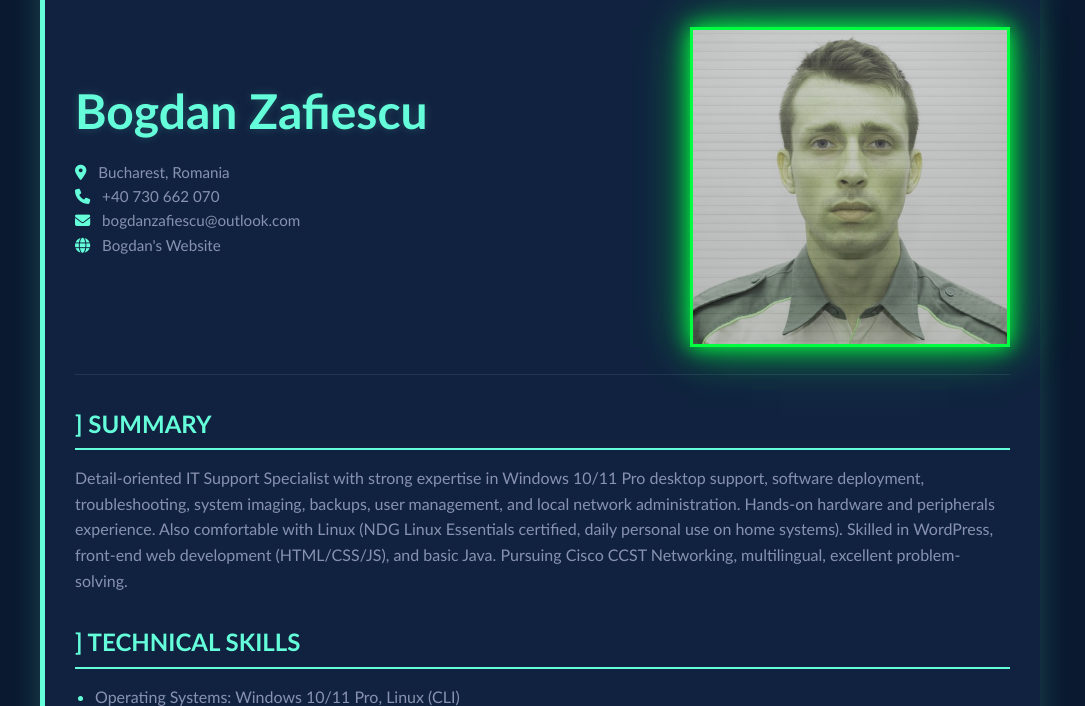
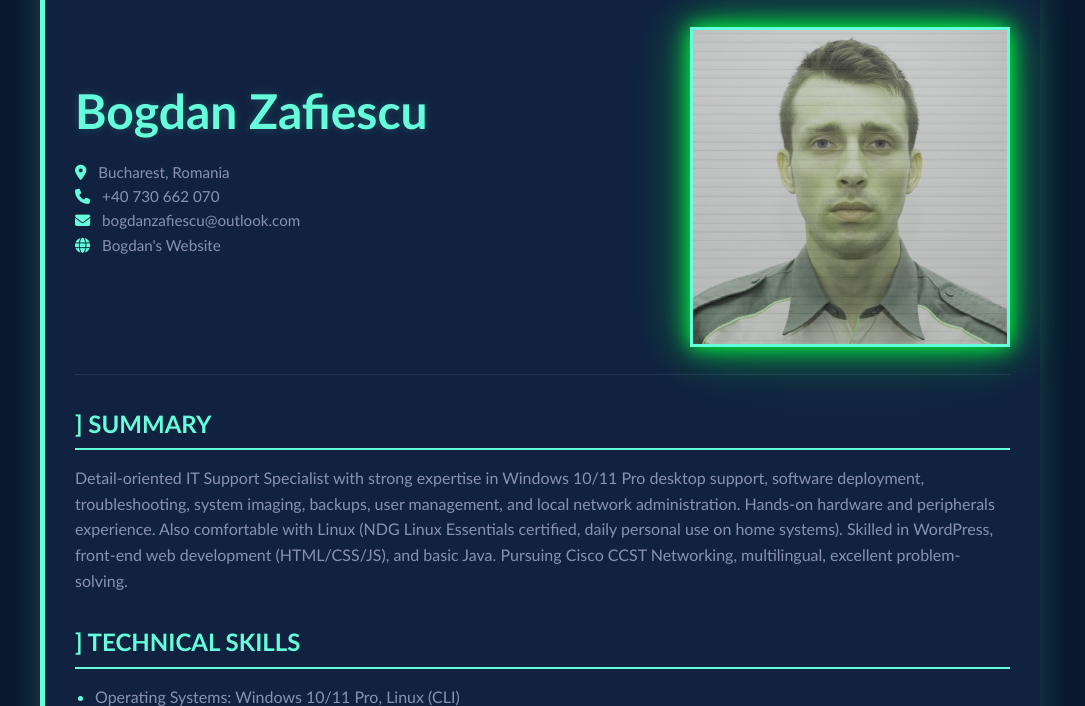
Before and after one commit to BogdanZafiescu/mywebsite, a plain HTML site: page cv.html in a window 1280 px wide. Shown: the part 94-800 px from the top of the page, without its empty margins (100-1185 px from the left). Drawn offline with Linux system fonts and the light colour scheme.

Commit message:
Update cv.html

```diff
--- a/cv.html
+++ b/cv.html
@@ -60,7 +60,7 @@
     }
     .photo {
     max-width:320px;
-    border: 3px solid #00ff41 !important;
+    border: 3px solid var(--main-color) !important;
     box-shadow:
     0 0 20px #00ff41,
     0 0 40px #00ff4180,
```
